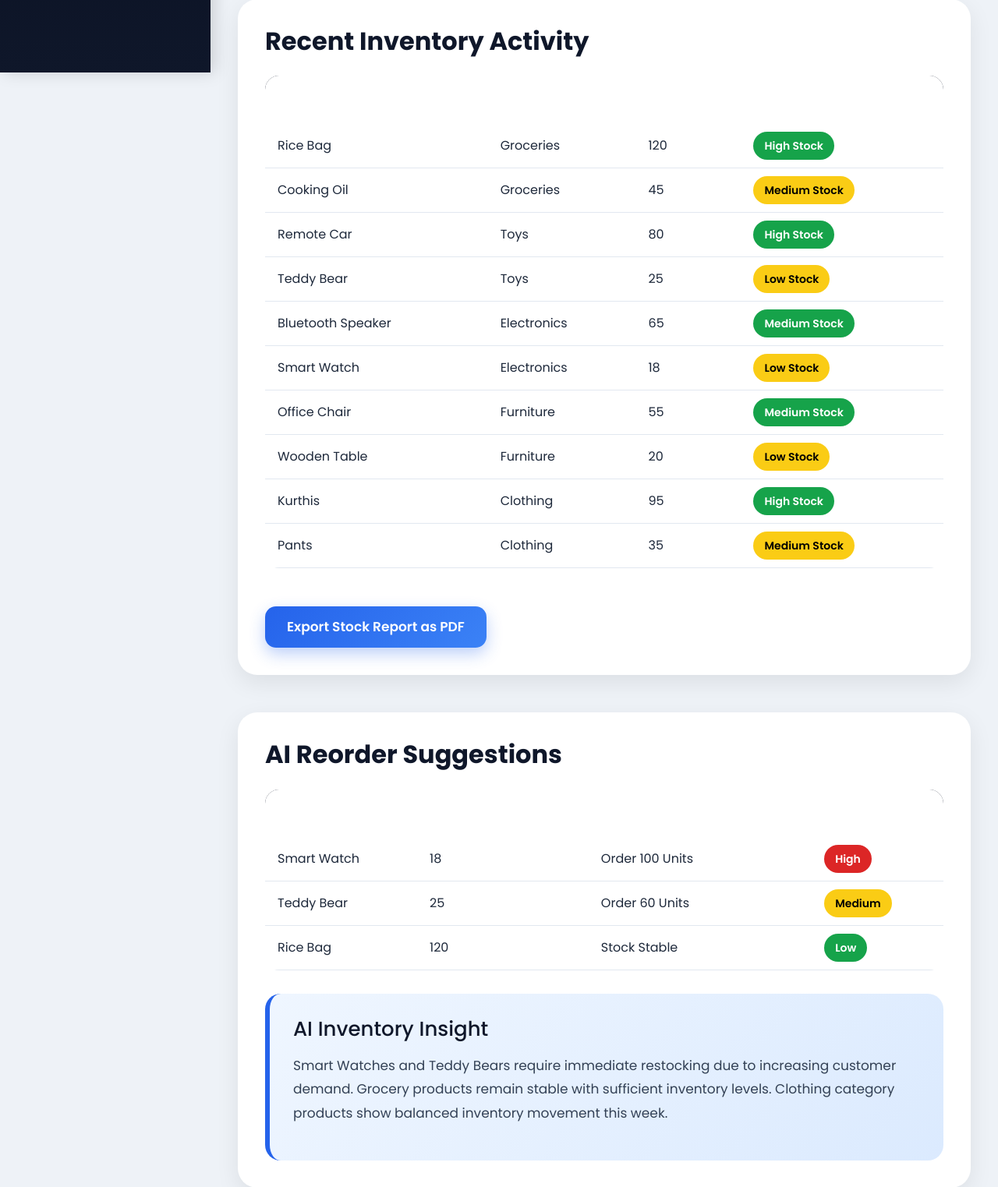
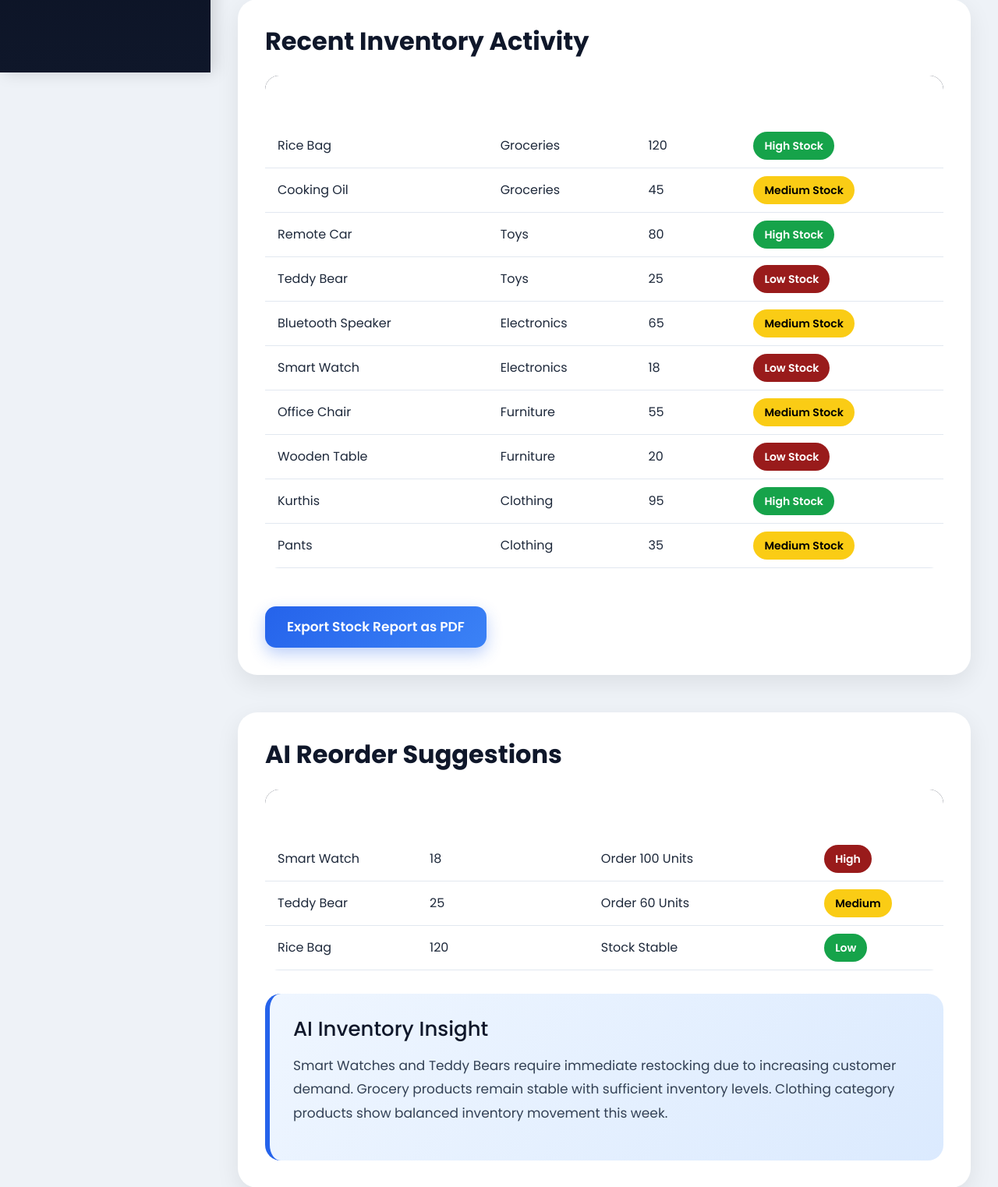
Before and after one commit to Vysh-260706/stocksense-ai, a Flask app: page /dashboard in a window 1280 px wide. Shown: the part 707-2230 px from the top of the page at 78% size. Run offline with Flask 3, Linux system fonts and the light colour scheme; the visitor is signed in with stand-in values (Sample User, id 1).

Commit message:
Final StockSense AI project update

```diff
--- a/static/dashboard.css
+++ b/static/dashboard.css
@@ -263,6 +263,8 @@ body{
 
 /* STATUS BADGES */
 
+/* HIGH STOCK - GREEN */
+
 .status-available{
     background:#16a34a;
     color:white;
@@ -272,7 +274,9 @@ body{
     font-weight:600;
 }
 
-.status-low{
+/* MEDIUM STOCK - YELLOW */
+
+.status-medium{
     background:#facc15;
     color:black;
     padding:8px 14px;
@@ -281,8 +285,21 @@ body{
     font-weight:600;
 }
 
+/* LOW STOCK - RED */
+
+.status-low{
+    background:#dc2626;
+    color:white;
+    padding:8px 14px;
+    border-radius:20px;
+    font-size:14px;
+    font-weight:600;
+}
+
+/* DANGER */
+
 .status-danger{
-    background:#dc2626;
+    background:#991b1b;
     color:white;
     padding:8px 14px;
     border-radius:20px;
--- a/templates/dashboard.html
+++ b/templates/dashboard.html
@@ -207,7 +207,7 @@
                     <td>Groceries</td>
                     <td>45</td>
                     <td>
-                        <span class="status-low">
+                        <span class="status-medium">
                             Medium Stock
                         </span>
                     </td>
@@ -231,7 +231,7 @@
                     <td>Toys</td>
                     <td>25</td>
                     <td>
-                        <span class="status-low">
+                        <span class="status-danger">
                             Low Stock
                         </span>
                     </td>
@@ -244,7 +244,7 @@
                     <td>Electronics</td>
                     <td>65</td>
                     <td>
-                        <span class="status-available">
+                        <span class="status-medium">
                             Medium Stock
                         </span>
                     </td>
@@ -255,7 +255,7 @@
                     <td>Electronics</td>
                     <td>18</td>
                     <td>
-                        <span class="status-low">
+                        <span class="status-danger">
                             Low Stock
                         </span>
                     </td>
@@ -268,7 +268,7 @@
                     <td>Furniture</td>
                     <td>55</td>
                     <td>
-                        <span class="status-available">
+                        <span class="status-medium">
                             Medium Stock
                         </span>
                     </td>
@@ -279,7 +279,7 @@
                     <td>Furniture</td>
                     <td>20</td>
                     <td>
-                        <span class="status-low">
+                        <span class="status-danger">
                             Low Stock
                         </span>
                     </td>
@@ -303,7 +303,7 @@
                     <td>Clothing</td>
                     <td>35</td>
                     <td>
-                        <span class="status-low">
+                        <span class="status-medium">
                             Medium Stock
                         </span>
                     </td>
@@ -378,7 +378,7 @@
                     <td>Order 60 Units</td>
 
                     <td>
-                        <span class="status-low">
+                        <span class="status-medium">
                             Medium
                         </span>
                     </td>
```
